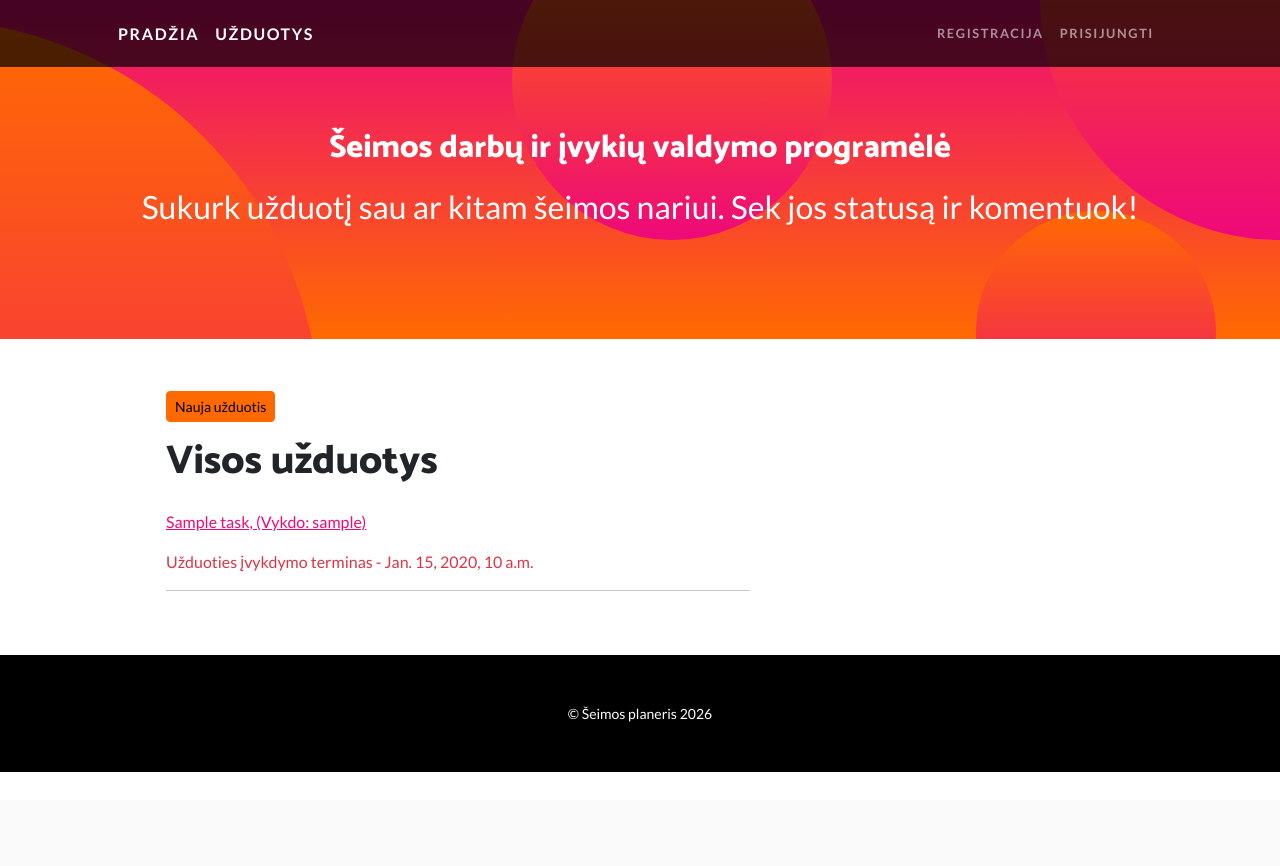
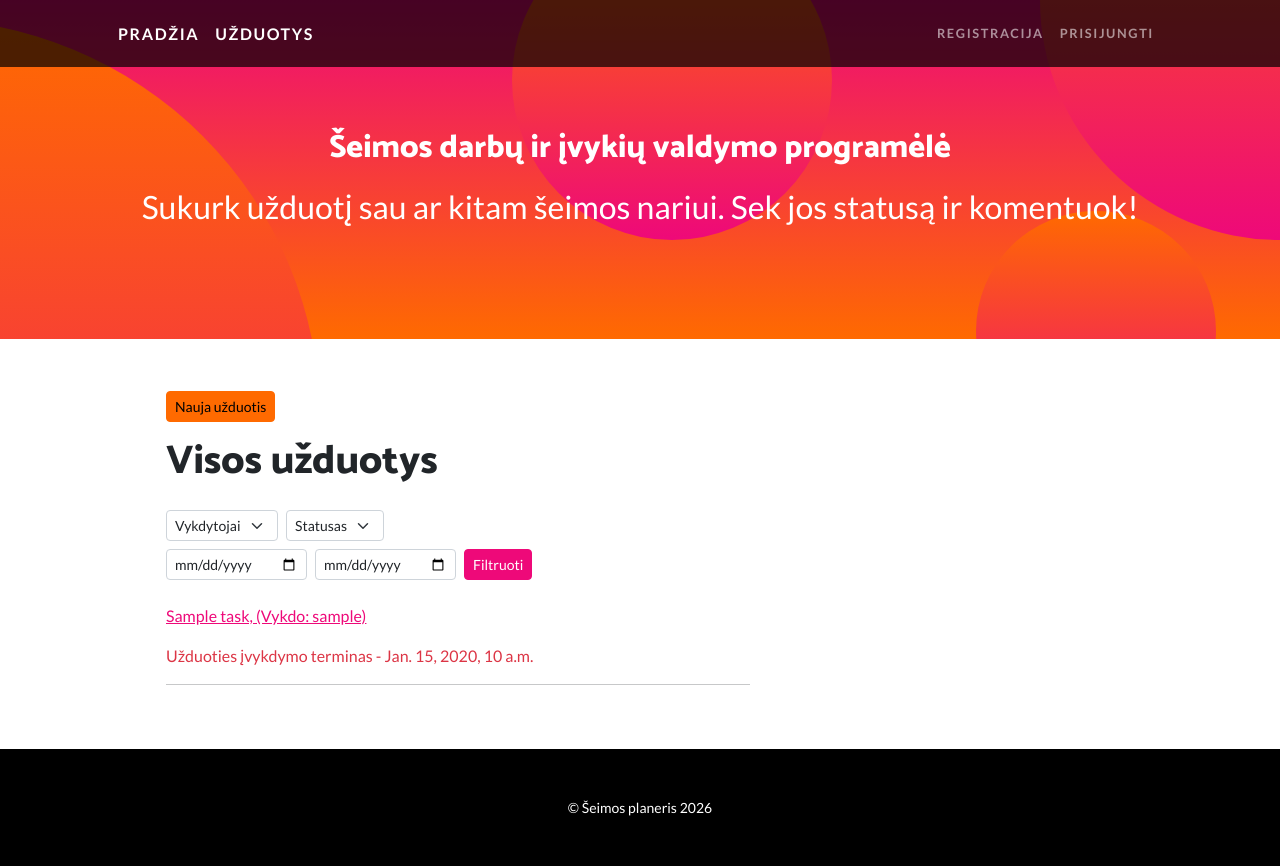
Before and after one commit to JovitaBeliak/ToDo_list, a Django app: page /tasks/ in a window 1280 px wide. Before the commit the page ends 772 px from the top, so only its background shows below. Run offline with Django 5.2, Linux system fonts and the light colour scheme; tables that the repository leaves empty hold one stand-in row (values such as "Sample post"); some libraries are stand-ins or nearby versions.

Commit message:
9. Padarytas užduočių filtravimas pagal vykdytoją, statusą ir datą.

```diff
--- a/mysite/TodoList/templates/tasks.html
+++ b/mysite/TodoList/templates/tasks.html
@@ -3,47 +3,99 @@
 {% block title %}Užduotys{% endblock %}
 
 {% block content %}
+
 <a class="btn btn-secondary btn-sm mt-1 mb-3" href="{% url 'task_create' %}">Nauja užduotis</a>
 <h1 class="mb-4">Visos užduotys</h1>
 
+<!-- Filtravimo forma -->
+<form method="get" class="mb-4">
+
+    <!-- Pirmoji eilutė: Vykdytojas ir Statusas -->
+    <div class="row g-2 mb-2">
+        <div class="col-auto">
+            <select name="doer" class="form-select form-select-sm">
+                <option value="">Vykdytojai</option>
+                {% for user in users %}
+                    <option value="{{ user.id }}" {% if request.GET.doer == user.id|stringformat:"s" %}selected{% endif %}>
+                        {{ user.username }}
+                    </option>
+                {% endfor %}
+            </select>
+        </div>
+
+        <div class="col-auto">
+            <select name="status" class="form-select form-select-sm">
+                <option value="">Statusas</option>
+                {% for status_name in status_options %}
+                    <option value="{{ status_name }}" {% if request.GET.status == status_name %}selected{% endif %}>
+                        {{ status_name }}
+                    </option>
+                {% endfor %}
+            </select>
+        </div>
+    </div>
+
+    <!-- Antroji eilutė: Datos ir mygtukas -->
+    <div class="row g-2">
+        <div class="col-auto">
+            <input type="date" name="date_from" value="{{ request.GET.date_from }}" class="form-control form-control-sm" placeholder="Nuo">
+        </div>
+
+        <div class="col-auto">
+            <input type="date" name="date_to" value="{{ request.GET.date_to }}" class="form-control form-control-sm" placeholder="Iki">
+        </div>
+
+        <div class="col-auto">
+            <button type="submit" class="btn btn-primary btn-sm h-100">Filtruoti</button>
+        </div>
+    </div>
+
+</form>
+
+<!-- Užduočių sąrašas -->
 {% for task in tasks %}
+<div class="mb-3">
     <p><a href="{% url 'task' task.pk %}">{{ task }}</a></p>
-<p class="{% if task.is_overdue and task.status != 'u' %}text-danger{% endif %}">Užduoties įvykdymo terminas - {{ task.due_date }}</p>
+    <p class="{% if task.is_overdue and task.status != 'u' %}text-danger{% endif %}">
+        Užduoties įvykdymo terminas - {{ task.due_date }}
+    </p>
     <hr>
+</div>
+{% empty %}
+<p>Nerasta užduočių pagal nurodytus filtrus.</p>
 {% endfor %}
+
+<!-- Puslapiavimas -->
 {% if is_paginated %}
+{% with request.GET.urlencode as query_params %}
 <ul class="pagination justify-content-center">
     {% if page_obj.has_previous %}
     <li class="page-item">
-        <a class="page-link" href="?page={{ page_obj.previous_page_number }}">Previous</a>
+        <a class="page-link" href="?page={{ page_obj.previous_page_number }}&{{ query_params|safe }}">Previous</a>
     </li>
     {% else %}
-    <li class="page-item disabled">
-        <span class="page-link">Previous</span>
-    </li>
+    <li class="page-item disabled"><span class="page-link">Previous</span></li>
     {% endif %}
 
     {% for num in paginator.page_range %}
         {% if page_obj.number == num %}
-    <li class="page-item active">
-        <span class="page-link">{{ num }}</span>
-    </li>
+        <li class="page-item active"><span class="page-link">{{ num }}</span></li>
         {% else %}
         <li class="page-item">
-        <a class="page-link" href="?page={{ num }}">{{ num }}</a>
+            <a class="page-link" href="?page={{ num }}&{{ query_params|safe }}">{{ num }}</a>
         </li>
         {% endif %}
     {% endfor %}
 
     {% if page_obj.has_next %}
     <li class="page-item">
-        <a class="page-link" href="?page={{ page_obj.next_page_number }}">Next</a>
+        <a class="page-link" href="?page={{ page_obj.next_page_number }}&{{ query_params|safe }}">Next</a>
     </li>
     {% else %}
-    <li class="page-item disabled">
-        <span class="page-link">Next</span>
-    </li>
+    <li class="page-item disabled"><span class="page-link">Next</span></li>
     {% endif %}
 </ul>
+{% endwith %}
 {% endif %}
+
 {% endblock %}
--- a/mysite/TodoList/views.py
+++ b/mysite/TodoList/views.py
@@ -26,6 +26,29 @@ class TaskListView(generic.ListView):
     template_name = 'tasks.html'
     context_object_name = 'tasks'
     paginate_by = 3
+
+    def get_queryset(self):
+        queryset = super().get_queryset()
+        doer = self.request.GET.get('doer')
+        status = self.request.GET.get('status')
+        date_from = self.request.GET.get('date_from')
+        date_to = self.request.GET.get('date_to')
+
+        if doer:
+            queryset = queryset.filter(doer_id=doer)
+        if status:
+            queryset = queryset.filter(status=status)
+        if date_from:
+            queryset = queryset.filter(due_date__gte=date_from)
+        if date_to:
+            queryset = queryset.filter(due_date__lte=date_to)
+
+        return queryset
+
+    def get_context_data(self, **kwargs):
+        context = super().get_context_data(**kwargs)
+        context['users'] = CustomUser.objects.all()  # perduodam vartotojus front-end
+        return context
 
 class TaskDetailView(FormMixin, generic.DetailView):
     model = Task
```
Lines whose indentation alone changed are shown as unchanged.
